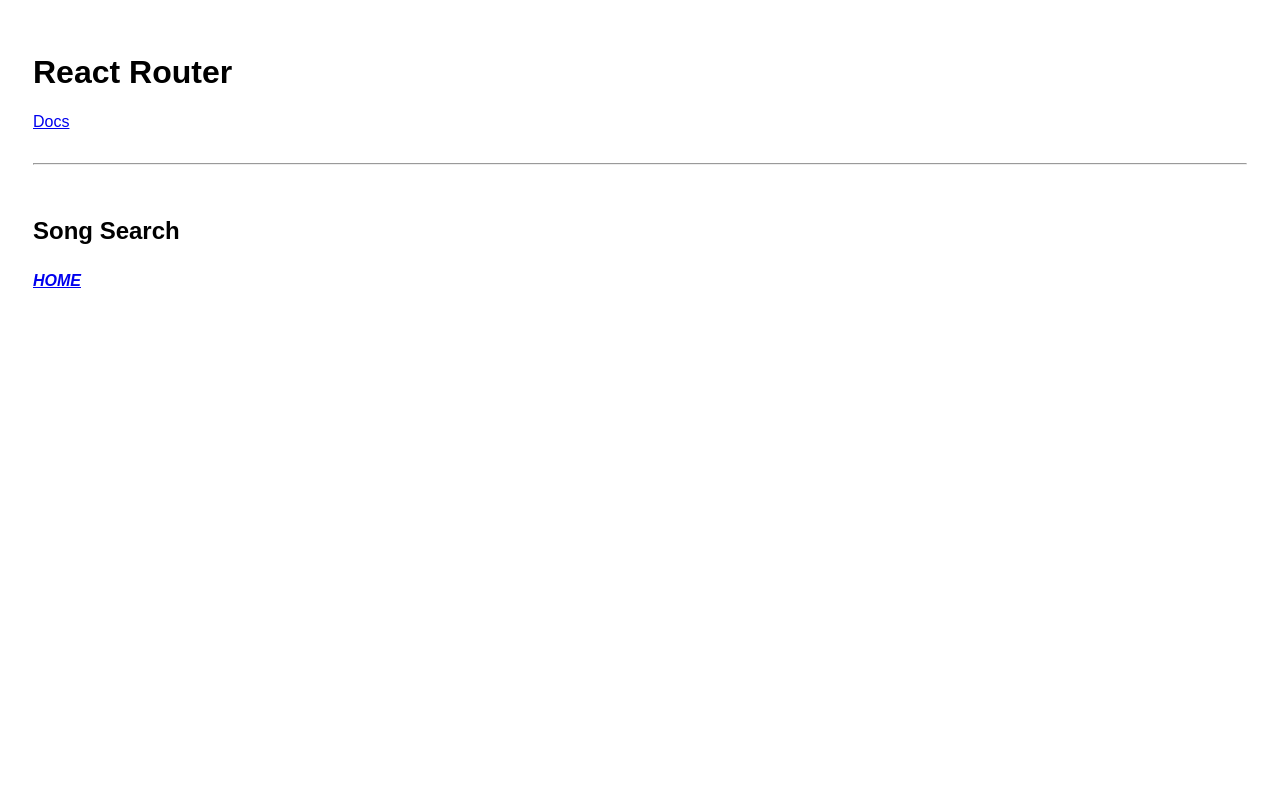
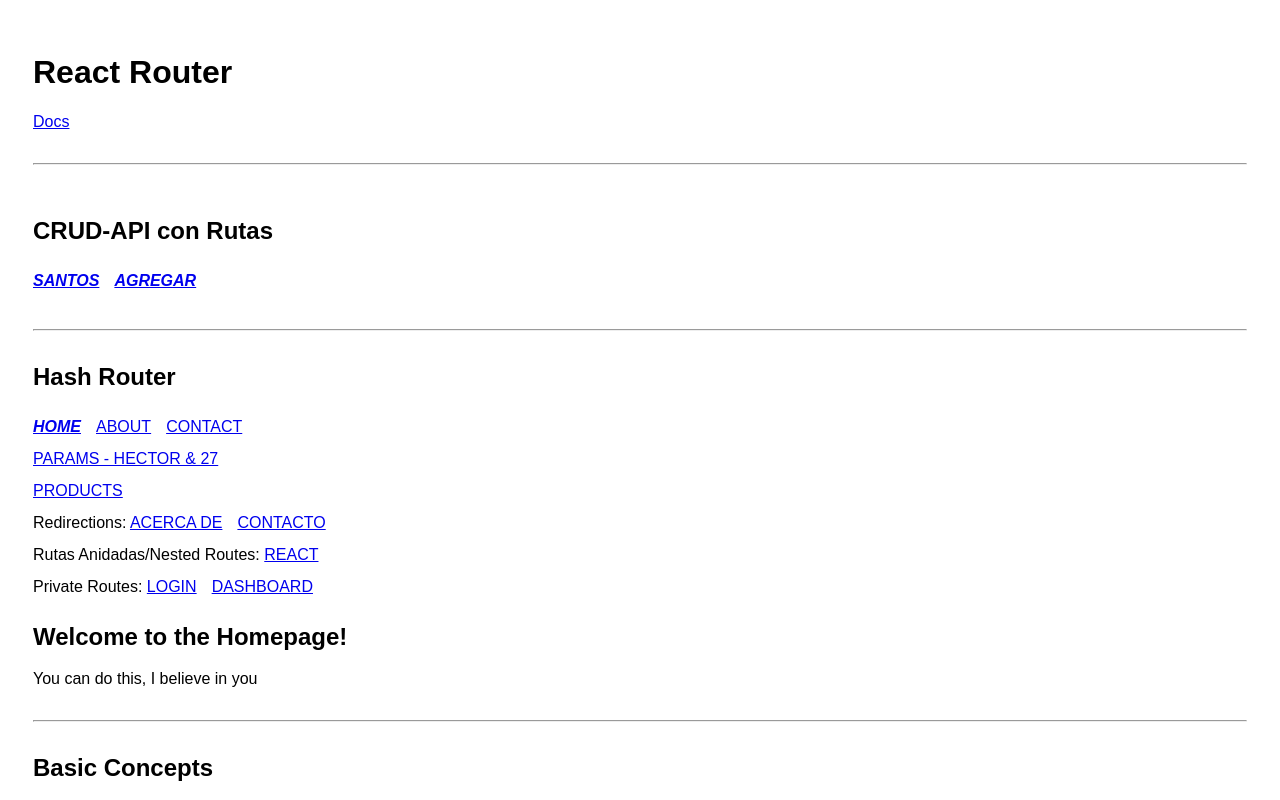
Before and after one commit to hector-mendoza/react, a React (Create React App) app in the folder react-router/: page /#/ in a window 1280 px wide. Before the commit this address had no page. Shown: the top 800 px of the page. Built offline with nearby package versions, Linux system fonts and the light colour scheme; data requests are answered from the project's data file.

Commit message:
React Router: Song Search w/localStorage (5/5)

```diff
--- a/react-router/src/App.js
+++ b/react-router/src/App.js
@@ -2,16 +2,15 @@
 import CrudApi from "./components/CrudApi";
 import SongSearch from "./components/SongSearch";
 
-// TODO: Create documentation
 function App() {
   return (
     <div>
       <h1>React Router</h1>
       <a href="https://v5.reactrouter.com/web/guides/quick-start" rel="noreferrer" target="_blank">Docs</a>
-      {/* <hr />
+      <hr />
       <CrudApi />
       <hr />
-      <BasicConcepts /> */}
+      <BasicConcepts />
       <hr />
       <SongSearch />
     </div>
--- a/react-router/src/components/CrudApi.js
+++ b/react-router/src/components/CrudApi.js
@@ -93,7 +93,7 @@
             <article className="grid-1-2">
                 <HashRouter>
                     <header>
-                        <h2>CRUD Api con Rutas</h2>
+                        <h2>CRUD-API con Rutas</h2>
                         <nav>
                             <NavLink className="active" to="santos/">Santos</NavLink>
                             <NavLink className="active" to="santos/agregar">Agregar</NavLink>
--- a/react-router/src/components/SongSearch.js
+++ b/react-router/src/components/SongSearch.js
@@ -22,7 +22,7 @@
     const [mySongs, setMySongs] = useState(mySongsInit);
 
     useEffect(() => {
-        // if (search === null) return;
+        if (search === null) return;
 
         const fetchData = async () => {
             const { artist, song } = search;
@@ -66,8 +66,10 @@
             bio
         };
 
-        setMySongs((mySongs) => [...mySongs, currentSong]);
+        let songs = [...mySongs, currentSong];
+        setMySongs(songs);
         setSearch(null);
+        localStorage.setItem("mySongs", JSON.stringify(songs));
     };
 
     // Songs Table will receive this handle
```
